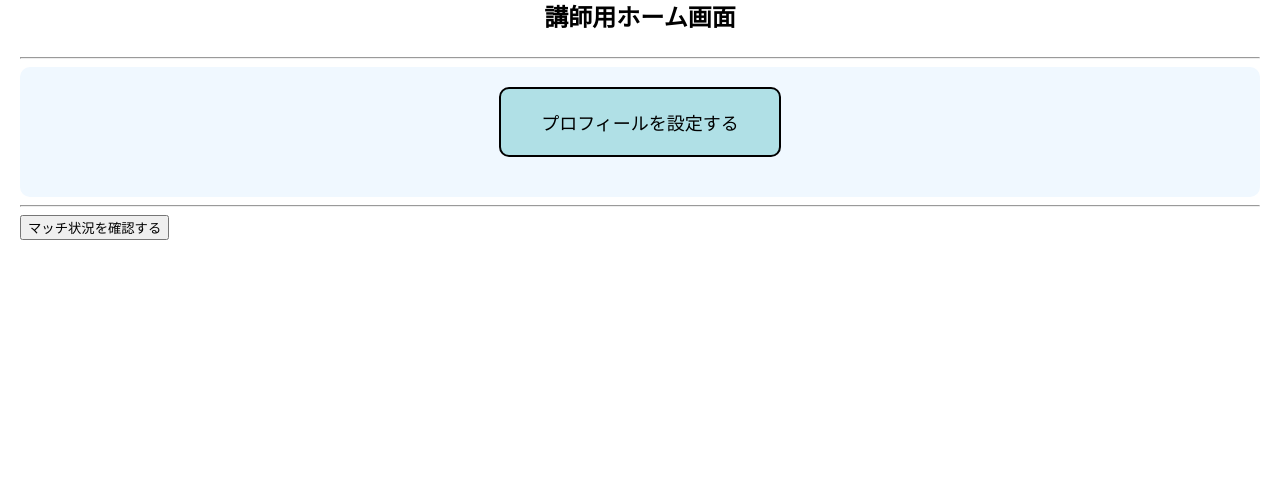
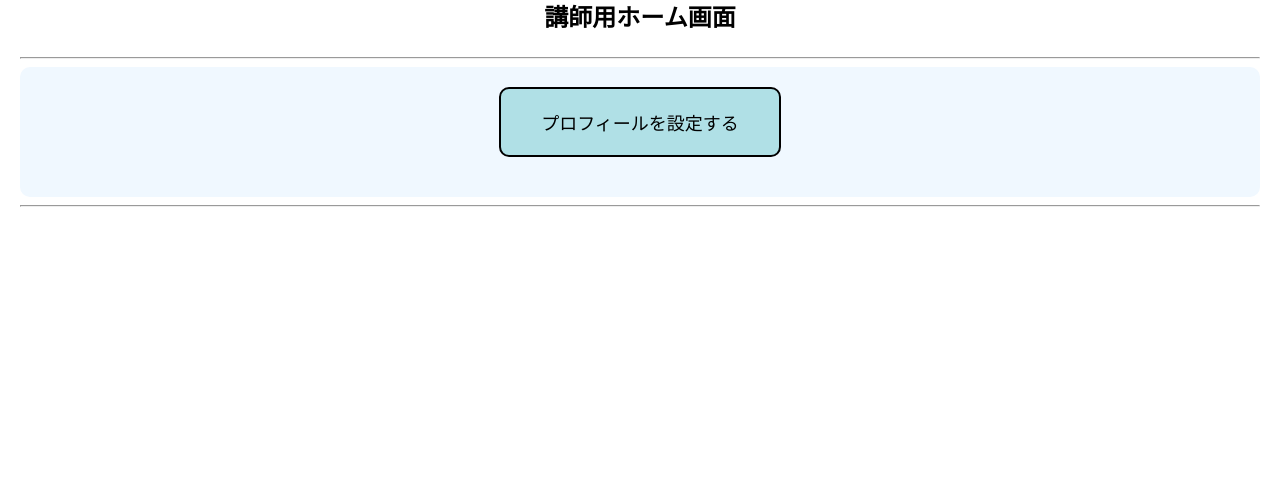
Before and after one commit to nkn713/MatchingApp, a Flask app: page /T_take_attend/T_homeview in a window 1280 px wide. Shown: the part 135-615 px from the top of the page. Run offline with Flask 3, Linux system fonts and the light colour scheme; some libraries are stand-ins or nearby versions.

Commit message:
マッチ状況確認画面への遷移を削除

```diff
--- a/templates/T_homeview.html
+++ b/templates/T_homeview.html
@@ -33,10 +33,5 @@
             <button>シフトを設定する</button>
         </a>
     </div>
-    <div>
-        <a href="{{ url_for('T_matchinfo.matchinfo') }}">
-            <button>マッチ状況を確認する</button>
-        </a>
-    </div>
 </body>
 </html>
--- a/templates/T_matchinfo.html
+++ b/templates/T_matchinfo.html
@@ -25,5 +25,6 @@
     <p>学校の種類: {{ match['school_type'] }}</p>
     <hr>
     {% endfor %}
+    {{match_info}}
 </body>
 </html>
```
